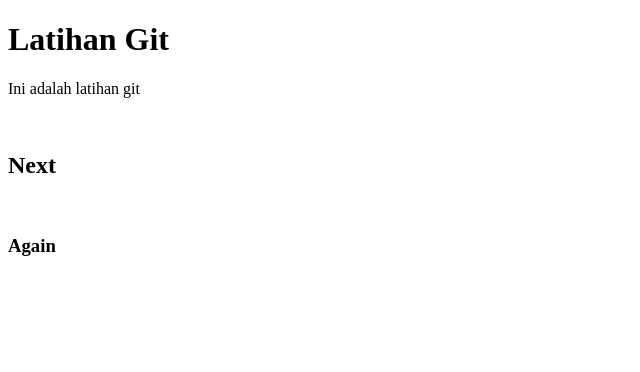
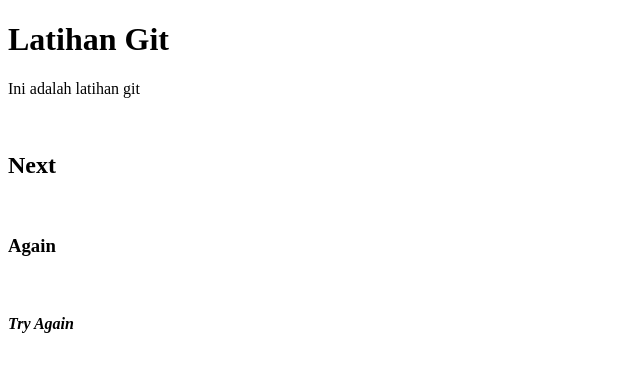
Before and after one commit to agtamasmiftahul/impactbyte, a plain HTML site: page index.html in a window 1280 px wide. Shown: the whole page, without its empty margins (0-640 px from the left). Drawn offline with Linux system fonts and the light colour scheme.

Commit message:
Fourth Commit

```diff
--- a/index.html
+++ b/index.html
@@ -13,6 +13,8 @@
   <h2>Next</h2>
   <br>
   <h3>Again</h3>
+  <br>
+  <h4><i>Try Again</i></h4>
 </body>
 
 </html>
```
Also changed, not shown: index.txt, 1 other file.
